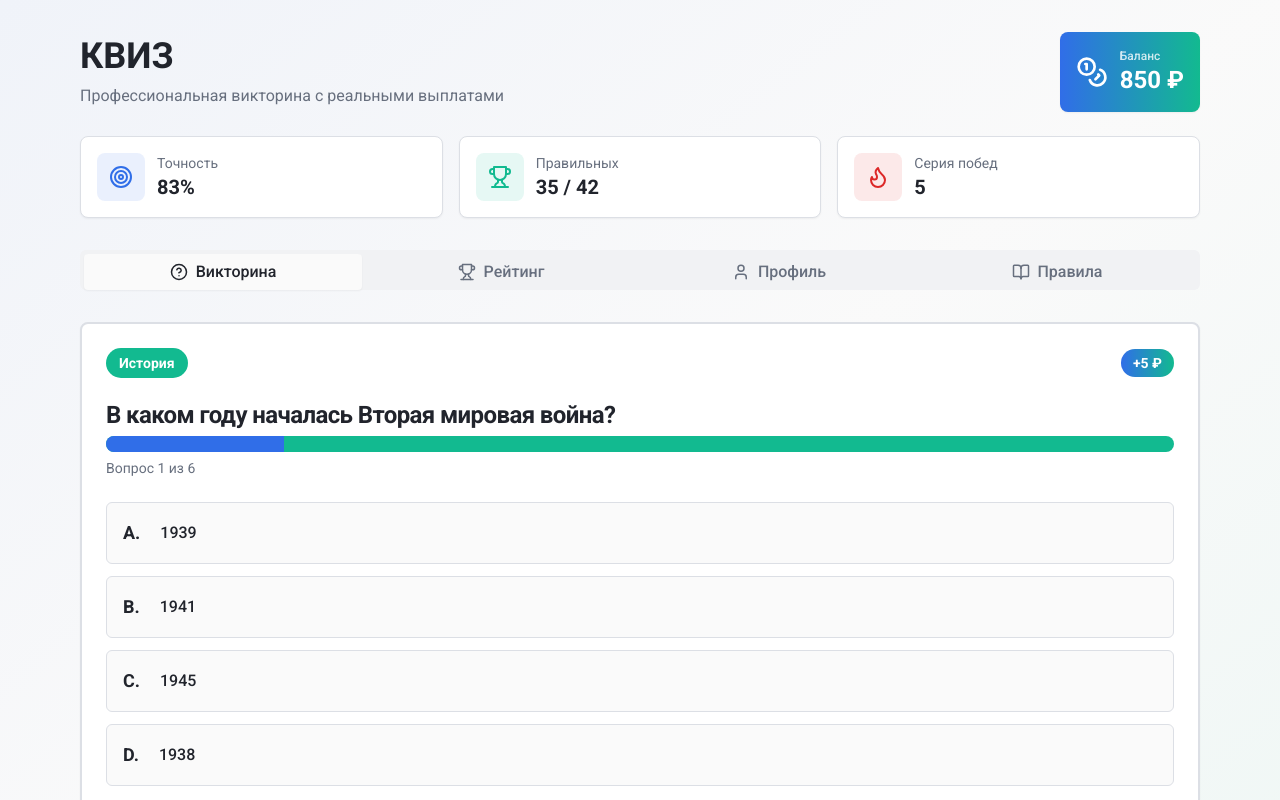
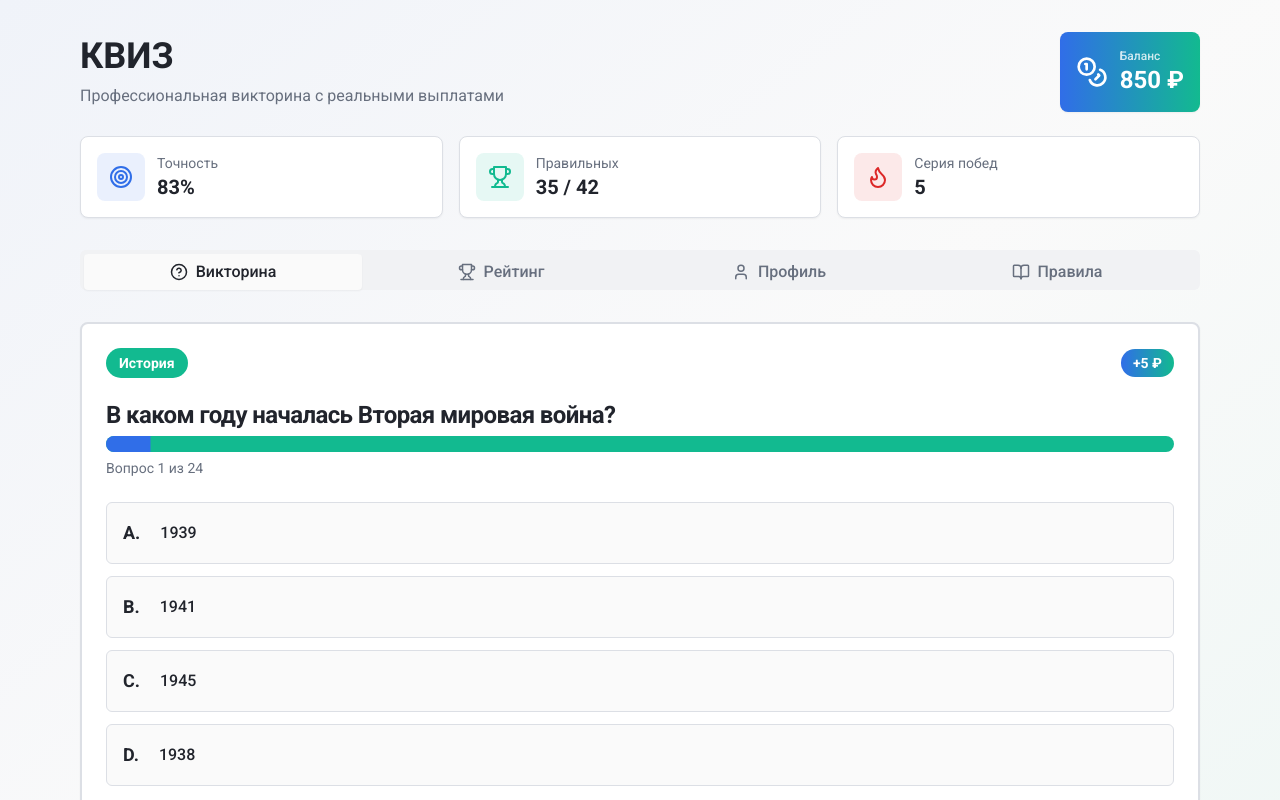
Before and after one commit to pr-poehali-dev/ruble-quiz-creation, a React (Vite) app: page / in a window 1280 px wide. Shown: the top 800 px of the page. Built offline with nearby package versions, Linux system fonts and the light colour scheme.

Commit message:
Добавлена базовая функциональность

```diff
--- a/src/pages/Index.tsx
+++ b/src/pages/Index.tsx
@@ -19,6 +19,30 @@ const QUESTIONS = [
   },
   {
     id: 2,
+    category: 'История',
+    question: 'Кто был первым президентом США?',
+    options: ['Томас Джефферсон', 'Джордж Вашингтон', 'Авраам Линкольн', 'Бенджамин Франклин'],
+    correct: 1,
+    reward: 4
+  },
+  {
+    id: 3,
+    category: 'История',
+    question: 'В каком году был основан СССР?',
+    options: ['1917', '1922', '1918', '1924'],
+    correct: 1,
+    reward: 6
+  },
+  {
+    id: 4,
+    category: 'История',
+    question: 'Кто открыл Америку в 1492 году?',
+    options: ['Магеллан', 'Васко да Гама', 'Христофор Колумб', 'Америго Веспуччи'],
+    correct: 2,
+    reward: 3
+  },
+  {
+    id: 5,
     category: 'География',
     question: 'Какая река является самой длинной в мире?',
     options: ['Амазонка', 'Нил', 'Янцзы', 'Миссисипи'],
@@ -26,7 +50,31 @@ const QUESTIONS = [
     reward: 7
   },
   {
-    id: 3,
+    id: 6,
+    category: 'География',
+    question: 'Столица Австралии?',
+    options: ['Сидней', 'Мельбурн', 'Канберра', 'Брисбен'],
+    correct: 2,
+    reward: 8
+  },
+  {
+    id: 7,
+    category: 'География',
+    question: 'Какой океан самый большой по площади?',
+    options: ['Атлантический', 'Тихий', 'Индийский', 'Северный Ледовитый'],
+    correct: 1,
+    reward: 4
+  },
+  {
+    id: 8,
+    category: 'География',
+    question: 'На каком континенте расположена пустыня Сахара?',
+    options: ['Азия', 'Австралия', 'Африка', 'Южная Америка'],
+    correct: 2,
+    reward: 2
+  },
+  {
+    id: 9,
     category: 'Наука',
     question: 'Какая планета Солнечной системы самая большая?',
     options: ['Сатурн', 'Нептун', 'Юпитер', 'Уран'],
@@ -34,7 +82,31 @@ const QUESTIONS = [
     reward: 8
   },
   {
-    id: 4,
+    id: 10,
+    category: 'Наука',
+    question: 'Какой элемент имеет химический символ O?',
+    options: ['Осмий', 'Кислород', 'Золото', 'Водород'],
+    correct: 1,
+    reward: 2
+  },
+  {
+    id: 11,
+    category: 'Наука',
+    question: 'Сколько костей в теле взрослого человека?',
+    options: ['198', '206', '214', '187'],
+    correct: 1,
+    reward: 7
+  },
+  {
+    id: 12,
+    category: 'Наука',
+    question: 'Кто разработал теорию относительности?',
+    options: ['Исаак Ньютон', 'Альберт Эйнштейн', 'Нильс Бор', 'Стивен Хокинг'],
+    correct: 1,
+    reward: 5
+  },
+  {
+    id: 13,
     category: 'Спорт',
     question: 'Сколько игроков в футбольной команде на поле?',
     options: ['9', '10', '11', '12'],
@@ -42,7 +114,31 @@ const QUESTIONS = [
     reward: 3
   },
   {
-    id: 5,
+    id: 14,
+    category: 'Спорт',
+    question: 'В каком виде спорта используется шайба?',
+    options: ['Футбол', 'Хоккей', 'Баскетбол', 'Регби'],
+    correct: 1,
+    reward: 2
+  },
+  {
+    id: 15,
+    category: 'Спорт',
+    question: 'Сколько колец на олимпийском флаге?',
+    options: ['4', '5', '6', '7'],
+    correct: 1,
+    reward: 3
+  },
+  {
+    id: 16,
+    category: 'Спорт',
+    question: 'Какая страна выиграла чемпионат мира по футболу 2018?',
+    options: ['Германия', 'Бразилия', 'Франция', 'Аргентина'],
+    correct: 2,
+    reward: 6
+  },
+  {
+    id: 17,
     category: 'Культура',
     question: 'Кто написал "Войну и мир"?',
     options: ['Достоевский', 'Толстой', 'Чехов', 'Пушкин'],
@@ -50,12 +146,60 @@ const QUESTIONS = [
     reward: 6
   },
   {
-    id: 6,
+    id: 18,
+    category: 'Культура',
+    question: 'Кто написал "Евгений Онегин"?',
+    options: ['Лермонтов', 'Гоголь', 'Пушкин', 'Тургенев'],
+    correct: 2,
+    reward: 4
+  },
+  {
+    id: 19,
+    category: 'Культура',
+    question: 'Кто написал "Мастер и Маргарита"?',
+    options: ['Булгаков', 'Шолохов', 'Пастернак', 'Набоков'],
+    correct: 0,
+    reward: 5
+  },
+  {
+    id: 20,
+    category: 'Культура',
+    question: 'Кто нарисовал "Мону Лизу"?',
+    options: ['Микеланджело', 'Рафаэль', 'Леонардо да Винчи', 'Тициан'],
+    correct: 2,
+    reward: 7
+  },
+  {
+    id: 21,
     category: 'Технологии',
     question: 'В каком году был основан Google?',
     options: ['1996', '1998', '2000', '2001'],
     correct: 1,
     reward: 9
+  },
+  {
+    id: 22,
+    category: 'Технологии',
+    question: 'Кто основал компанию Apple?',
+    options: ['Билл Гейтс', 'Стив Джобс', 'Илон Маск', 'Марк Цукерберг'],
+    correct: 1,
+    reward: 4
+  },
+  {
+    id: 23,
+    category: 'Технологии',
+    question: 'Что означает HTTP?',
+    options: ['HyperText Transfer Protocol', 'High Transfer Text Protocol', 'HyperText Test Protocol', 'Home Tool Transfer Protocol'],
+    correct: 0,
+    reward: 8
+  },
+  {
+    id: 24,
+    category: 'Технологии',
+    question: 'В каком году был создан первый iPhone?',
+    options: ['2005', '2006', '2007', '2008'],
+    correct: 2,
+    reward: 6
   },
 ];
 
```
